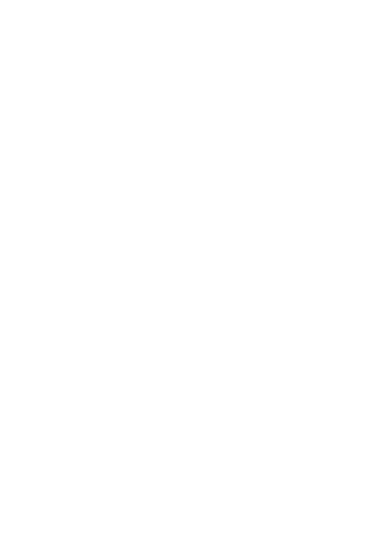
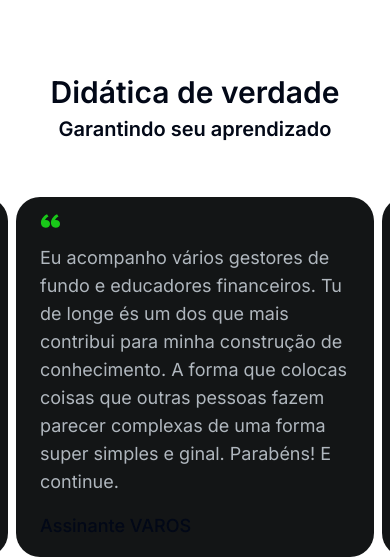
Before and after one commit to janderson22-creator/varos, a Next.js app: page / in a window 390 px wide. Shown: the part 1843-2400 px from the top of the page. Before the commit the page ends 1791 px from the top, so only its background shows below. Built offline with nearby package versions, Linux system fonts and the light colour scheme; no server answers.

Commit message:
feat: slide for comments at mobile

```diff
--- a/app/page.tsx
+++ b/app/page.tsx
@@ -1,5 +1,6 @@
 "use client"
 import BuyNow from "@/components/ui/buy-season";
+import Didactics from "@/components/ui/didactics";
 import SimpleInvest from "@/components/ui/simple-invest-season";
 import WalletSelect from "@/components/ui/wallet-selection";
 
@@ -17,6 +18,10 @@
       <div className="mt-10 px-4">
         <WalletSelect />
       </div>
+
+      <div className="mt-[122px]">
+        <Didactics />
+      </div>
     </div>
   );
 }
--- /dev/null
+++ b/src/components/ui/didactics.tsx
@@ -0,0 +1,49 @@
+"use client";
+import React from "react";
+import Aspas from "../../../public/svg/aspas.svg";
+import { Carousel, CarouselContent, CarouselItem } from "./carousel";
+import Autoplay from "embla-carousel-autoplay";
+import Image from "next/image";
+
+const Didactics = () => {
+  const plugin = React.useRef(
+    Autoplay({ delay: 4000, stopOnInteraction: true }),
+  );
+
+  return (
+    <div>
+      <div className="flex flex-col items-center">
+        <h2 className="text-[30px] font-semibold">Didática de verdade</h2>
+        <p className="text-xl font-semibold">Garantindo seu aprendizado</p>
+      </div>
+
+      <Carousel
+        plugins={[plugin.current]}
+        className="mt-[54px] w-full"
+        onMouseEnter={plugin.current.stop}
+        onMouseLeave={plugin.current.reset}
+      >
+        <CarouselContent className="mx-4">
+          {comments.map((comment, index) => (
+            <CarouselItem
+              className="flex h-[360px] max-h-[360px] min-h-[360px] flex-col items-left justify-center rounded-[24px] bg-[#131516] p-6 mr-2"
+              key={index}
+            >
+              <Image src={Aspas} alt={""} />
+              <p className="mt-4 text-left text-lg text-[#B0B7BE]">{comment}</p>
+              <p className="text-lg font-medium mt-4">Assinante VAROS</p>
+            </CarouselItem>
+          ))}
+        </CarouselContent>
+      </Carousel>
+    </div>
+  );
+};
+
+export default Didactics;
+
+const comments = [
+  "Conteúdos preparados para trazer mais segurança, independente do seu nível. Conteúdos preparados para trazer mais segurança, independente do seu nível.Conteúdos preparados para trazer mais segurança, independente do seu nível.",
+  "Eu acompanho vários gestores de fundo e educadores financeiros. Tu de longe és um dos que mais contribui para minha construção de conhecimento. A forma que colocas coisas que outras pessoas fazem parecer complexas de uma forma super simples e ginal. Parabéns! E continue.",
+  "Nunca vi algo tão completo que nem o de vocês. E olha que esses 11 anos que tô no MF já assinei muita casa de análise. Nada chega perto do trabalho seu e da sua equipe.",
+];
```
Also changed, not shown: public/svg/aspas.svg (added).
